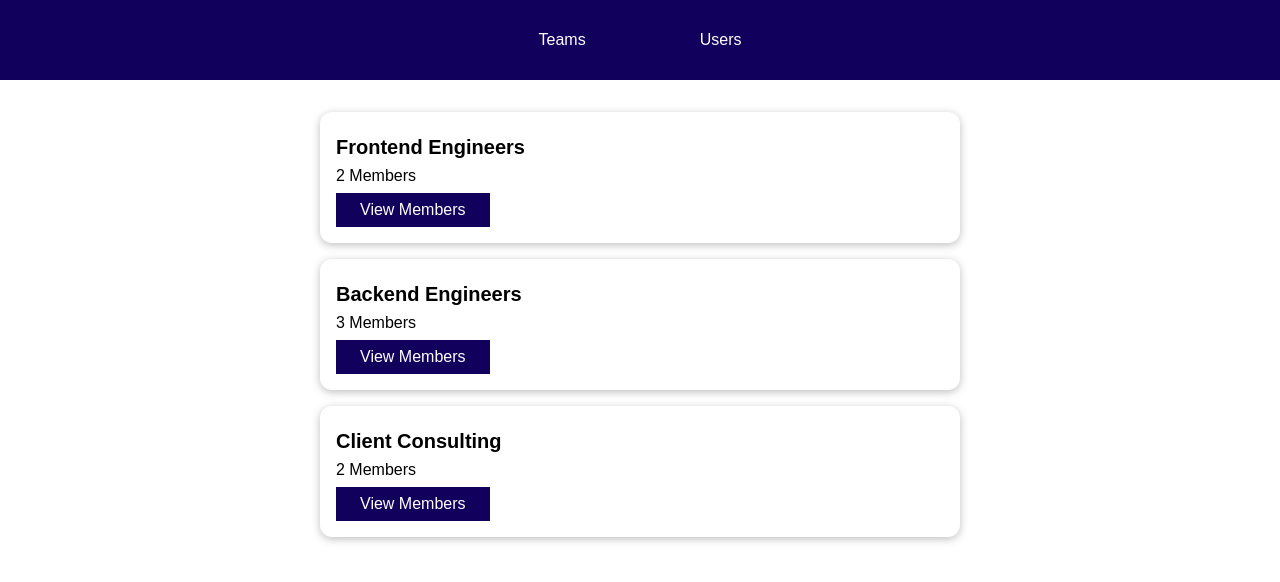
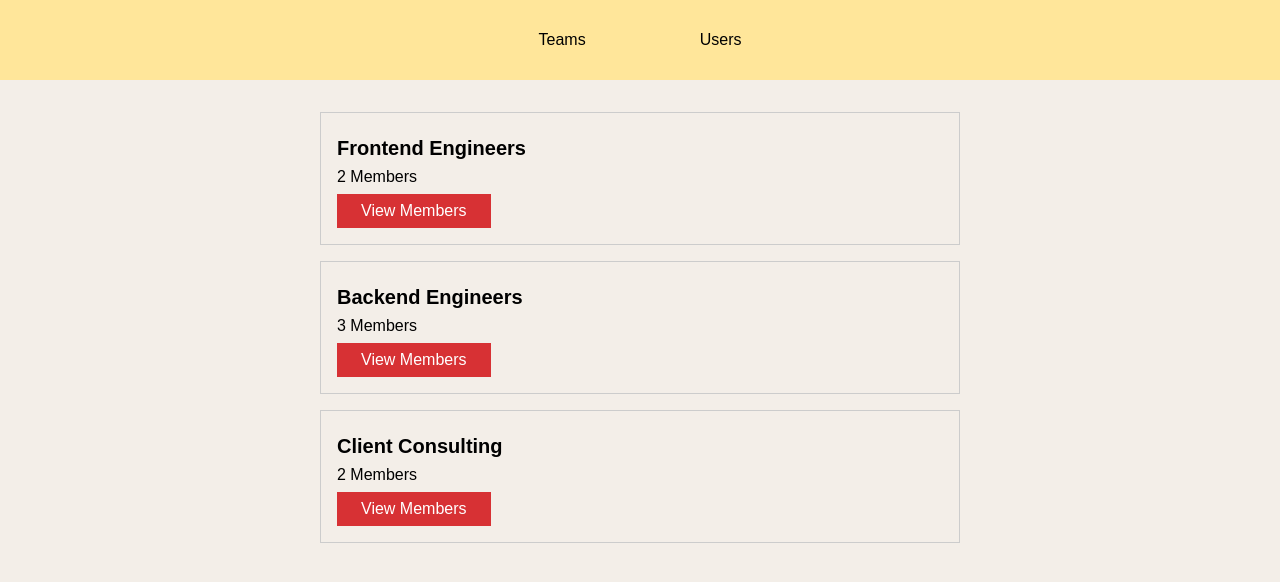
Before and after one commit to morganfula/vue-routing-setup, a Vue app: page / in a window 1280 px wide. Shown: the top 582 px of the page. Built offline with nearby package versions, Linux system fonts and the light colour scheme.

Commit message:
style custom

```diff
--- a/src/App.vue
+++ b/src/App.vue
@@ -14,7 +14,7 @@ export default {
   components: {
     TheNavigation,
     TeamsList,
-    UsersList,
+    UsersList
   },
   data() {
     return {
@@ -22,28 +22,28 @@ export default {
       teams: [
         { id: 't1', name: 'Frontend Engineers', members: ['u1', 'u2'] },
         { id: 't2', name: 'Backend Engineers', members: ['u1', 'u2', 'u3'] },
-        { id: 't3', name: 'Client Consulting', members: ['u4', 'u5'] },
+        { id: 't3', name: 'Client Consulting', members: ['u4', 'u5'] }
       ],
       users: [
         { id: 'u1', fullName: 'Max Schwarz', role: 'Engineer' },
         { id: 'u2', fullName: 'Praveen Kumar', role: 'Engineer' },
         { id: 'u3', fullName: 'Julie Jones', role: 'Engineer' },
         { id: 'u4', fullName: 'Alex Blackfield', role: 'Consultant' },
-        { id: 'u5', fullName: 'Marie Smith', role: 'Consultant' },
-      ],
+        { id: 'u5', fullName: 'Marie Smith', role: 'Consultant' }
+      ]
     };
   },
   provide() {
     return {
       teams: this.teams,
-      users: this.users,
+      users: this.users
     };
   },
   methods: {
     setActivePage(page) {
       this.activePage = page;
-    },
-  },
+    }
+  }
 };
 </script>
 
@@ -58,5 +58,6 @@ html {
 
 body {
   margin: 0;
+  background-color: #f3eee8;
 }
 </style>
--- a/src/components/nav/TheNavigation.vue
+++ b/src/components/nav/TheNavigation.vue
@@ -19,8 +19,8 @@ export default {
   methods: {
     setActivePage(page) {
       this.$emit('set-page', page);
-    },
-  },
+    }
+  }
 };
 </script>
 
@@ -28,7 +28,7 @@ export default {
 header {
   width: 100%;
   height: 5rem;
-  background-color: #11005c;
+  background-color: #ffe69a;
 }
 
 nav {
@@ -54,15 +54,16 @@ button {
   background: transparent;
   border: 1px solid transparent;
   cursor: pointer;
-  color: white;
+  color: #000;
   padding: 0.5rem 1.5rem;
   display: inline-block;
+  outline: none;
 }
 
 button:hover,
 button:active {
-  color: #f1a80a;
-  border-color: #f1a80a;
-  background-color: #1a037e;
+  color: #d73134;
+  border-color: #d73134;
+  /* background-color: #1a037e; */
 }
 </style>
--- a/src/components/teams/TeamsItem.vue
+++ b/src/components/teams/TeamsItem.vue
@@ -8,16 +8,16 @@
 
 <script>
 export default {
-  props: ['name', 'memberCount'],
+  props: ['name', 'memberCount']
 };
 </script>
 
 <style scoped>
 li {
   margin: 1rem 0;
-  box-shadow: 0 2px 8px rgba(0, 0, 0, 0.26);
-  border-radius: 12px;
+  /* box-shadow: 0 4px 16px rgba(0, 0, 0, 0.15); */
   padding: 1rem;
+  border: 1px solid #ccc;
 }
 
 li h3 {
@@ -34,11 +34,11 @@ a {
   color: white;
   display: inline-block;
   padding: 0.5rem 1.5rem;
-  background-color: #11005c;
+  background-color: #d73134;
 }
 
 a:hover,
 a:active {
-  background-color: #220a8d;
+  background-color: #df5a5d;
 }
 </style>
```
Also changed, not shown: src/components/teams/TeamMembers.vue (+4 -5 lines).
